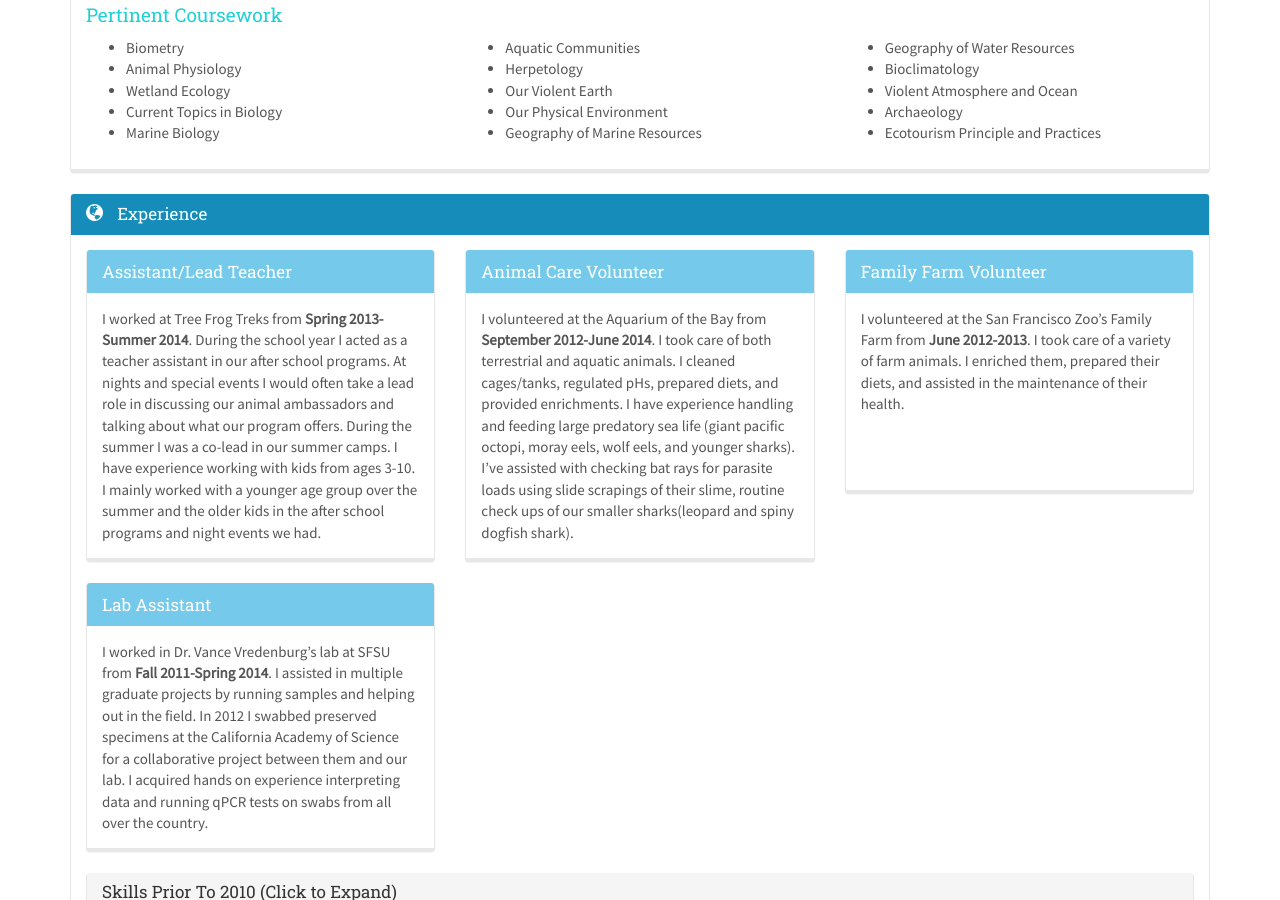
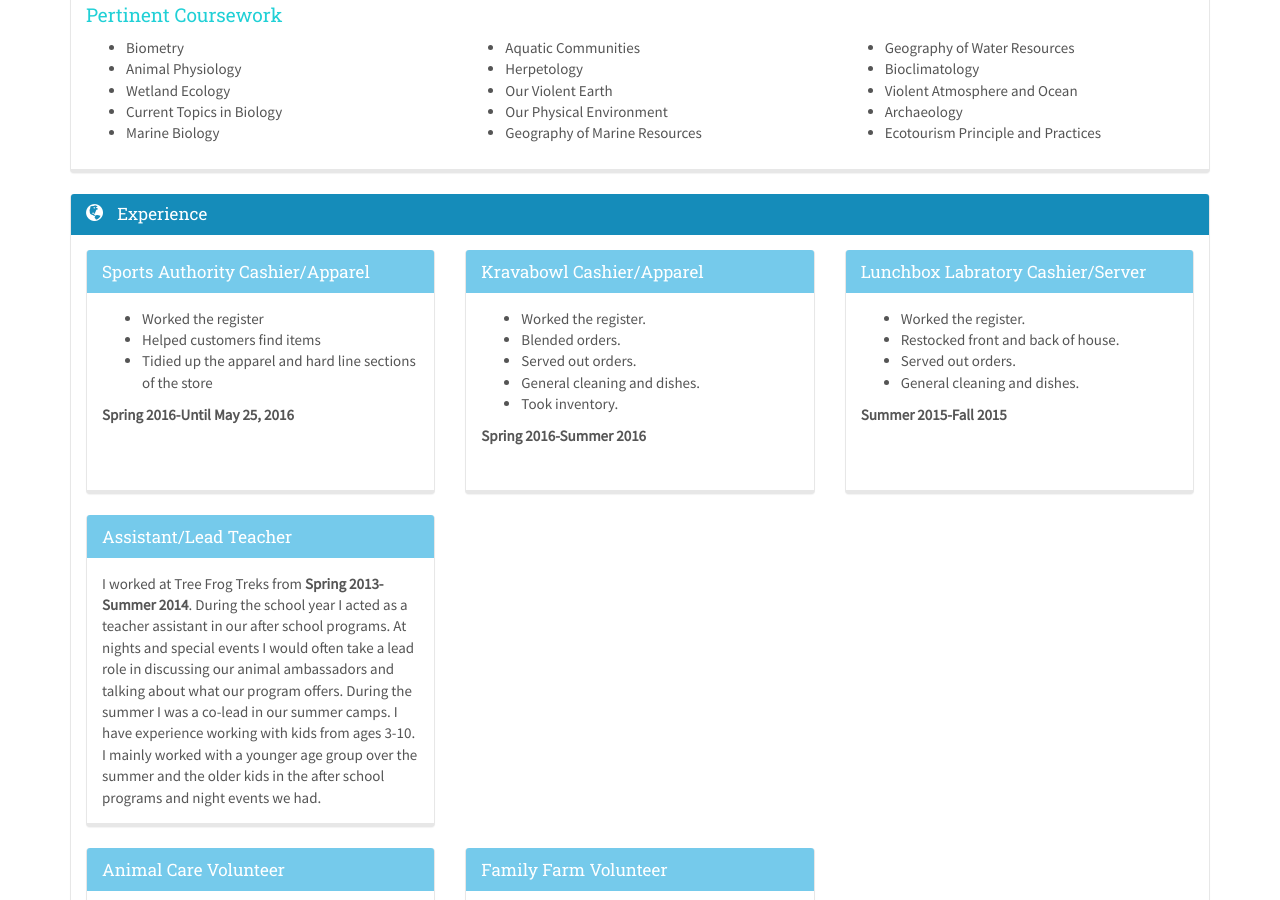
Before and after one commit to iondune/mackenziedunn.com, a Jekyll site: the page built from index.html, in a window 1280 px wide and 900 px high, scrolled down 773 px. Built offline with Jekyll 4.4.1, drawn with Linux system fonts in a browser that asks for light colours; nearby versions of some CDN libraries.

Commit message:
Add new experience

```diff
--- a/_data/resume/experience.yml
+++ b/_data/resume/experience.yml
@@ -1,5 +1,37 @@
+
+- heading: Sports Authority Cashier/Apparel
+  body: >
+    <ul>
+    <li>Worked the register</li>
+    <li>Helped customers find items</li>
+    <li>Tidied up the apparel and hard line sections of the store</li>
+    </ul>
+    <strong>Spring 2016-Until May 25, 2016</strong>
+
+- heading: Kravabowl Cashier/Apparel
+  body: >
+    <ul>
+    <li>Worked the register.</li>
+    <li>Blended orders.</li>
+    <li>Served out orders.</li>
+    <li>General cleaning and dishes.</li>
+    <li>Took inventory.</li>
+    </ul>
+    <strong>Spring 2016-Summer 2016</strong>
+
+- heading: Lunchbox Labratory Cashier/Server
+  body: >
+    <ul>
+    <li>Worked the register.</li>
+    <li>Restocked front and back of house.</li>
+    <li>Served out orders.</li>
+    <li>General cleaning and dishes.</li>
+    </ul>
+    <strong>Summer 2015-Fall 2015</strong>
+
 
 - heading: Assistant/Lead Teacher
+  clear: yes
   body: >
     I worked at Tree Frog Treks from <strong>Spring 2013-Summer 2014</strong>. During the school
     year I acted as a teacher assistant in our after school programs. At nights
@@ -10,7 +42,7 @@
     older kids in the after school programs and night events we had.
 
 - heading: Animal Care Volunteer
-  clear: visible-xs-block visible-sm-block visible-md-block
+  # clear: visible-xs-block visible-sm-block visible-md-block
   body: >
     I volunteered at the Aquarium of the Bay from <strong>September 2012-June 2014</strong>. I
     took care of both terrestrial and aquatic animals. I cleaned cages/tanks,
```
